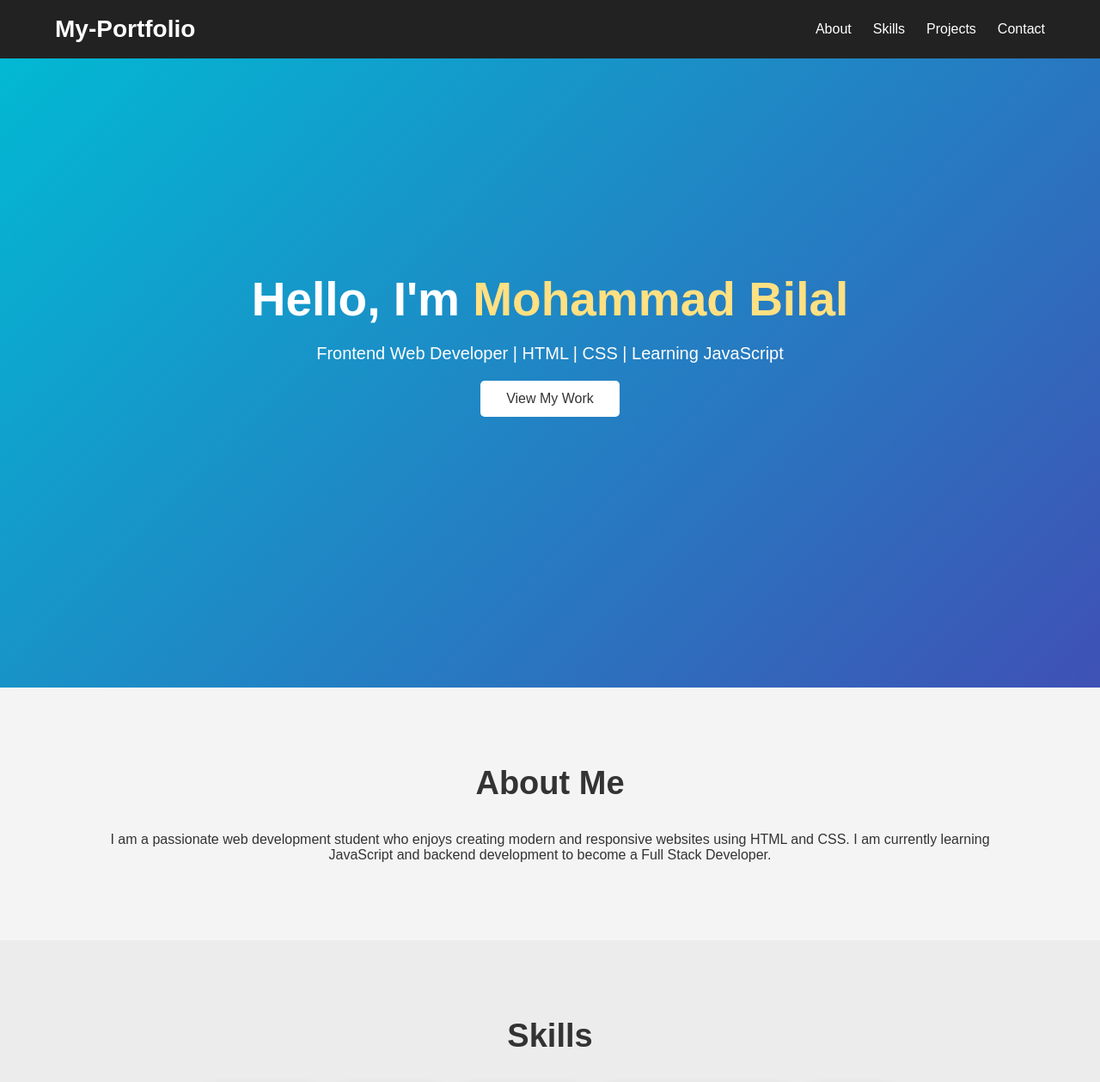
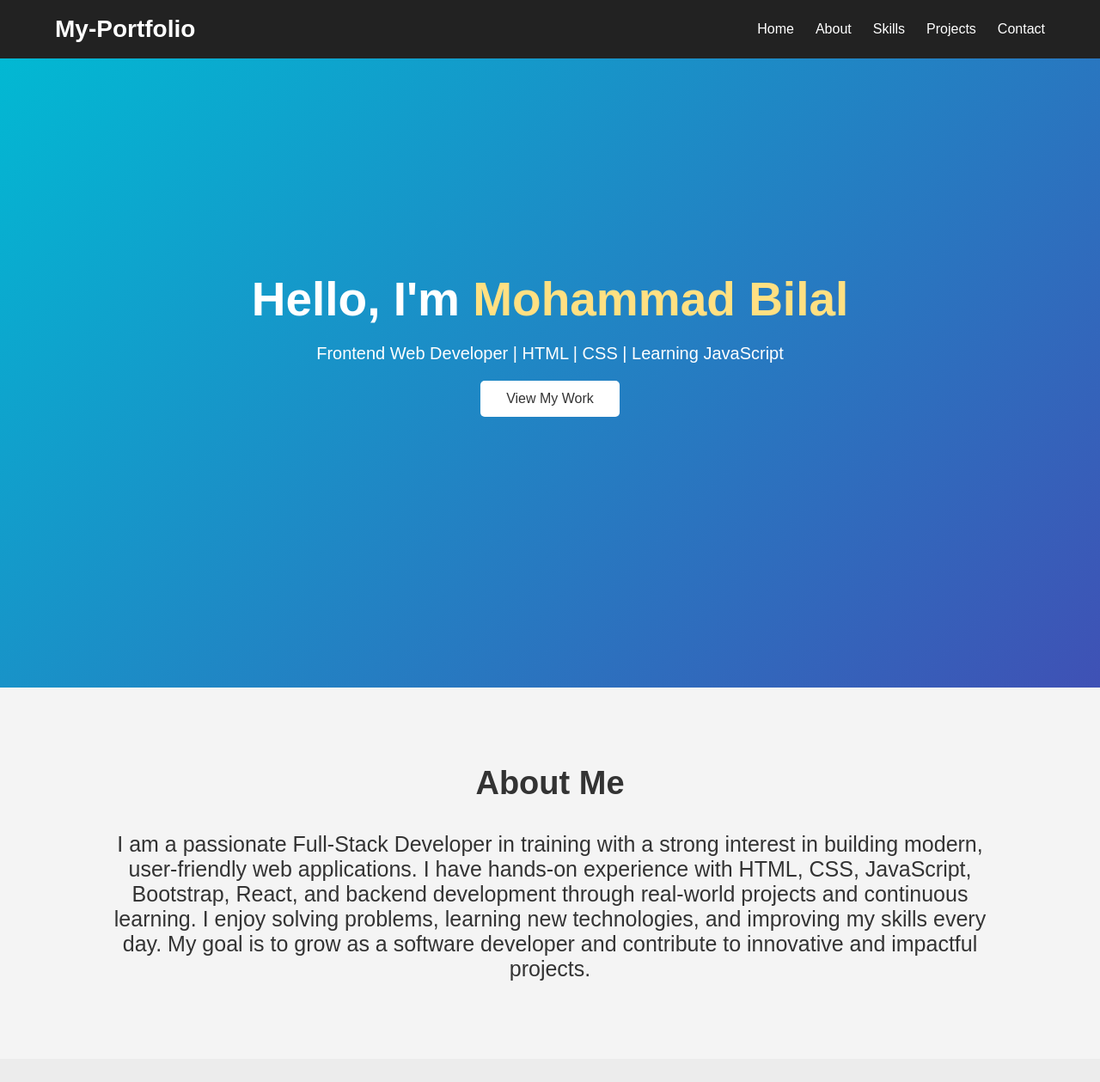
Before and after one commit to bilal27-dotcom/Syntecxhub_Project_Name, a plain HTML site: page index.html in a window 1280 px wide. Shown: the top 1259 px of the page at 86% size. Drawn offline with Linux system fonts and the light colour scheme.

Commit message:
Add files via upload

```diff
--- a/index.html
+++ b/index.html
@@ -17,6 +17,7 @@
 
             <nav>
                 <ul>
+                    <li><a href="#home">Home</a></li>
                     <li><a href="#about">About</a></li>
                     <li><a href="#skills">Skills</a></li>
                     <li><a href="#projects">Projects</a></li>
@@ -27,7 +28,7 @@
     </header>
 
     <!-- Hero -->
-    <section class="hero">
+    <section class="hero" id="home">
         <div class="hero-content">
             <h1>Hello, I'm <span>Mohammad Bilal</span></h1>
             <p>Frontend Web Developer | HTML | CSS | Learning JavaScript</p>
@@ -39,11 +40,13 @@
     <section id="about" class="section">
         <h2>About Me</h2>
 
-        <p>
-            I am a passionate web development student who enjoys creating
-            modern and responsive websites using HTML and CSS. I am currently
-            learning JavaScript and backend development to become a Full Stack
-            Developer.
+        <p class="para">
+            I am a passionate Full-Stack Developer in training with a strong interest in building modern, user-friendly
+            web applications. I have hands-on experience with HTML, CSS, JavaScript, Bootstrap, React, and backend
+            development through real-world projects and continuous learning. I enjoy solving problems, learning new
+            technologies, and improving my skills every day. My goal is to grow as a software developer and contribute
+            to innovative and impactful projects.
+
         </p>
     </section>
 
@@ -111,7 +114,7 @@
 
                     <input type="email" placeholder="Your Email" required>
 
-                    <input type="text" placeholder="Subject" required>
+                    <input type="password" placeholder="Password" required>
 
                     <textarea rows="6" placeholder="Your Message" required></textarea>
 
@@ -129,7 +132,7 @@
 
     <footer>
 
-        <p>© 2026 Mohammad Bilal | All Rights Reserved</p>
+        <p>© 2026 Portfolio-Website | All Rights Reserved</p>
 
     </footer>
 
--- a/style.css
+++ b/style.css
@@ -96,6 +96,15 @@ nav ul li a:hover {
   background: #222;
   color: white;
 }
+
+/* About */
+.para{
+  font-size: 25px;
+  font-weight: 500;
+
+}
+
+
 
 /* Sections */
 
```
